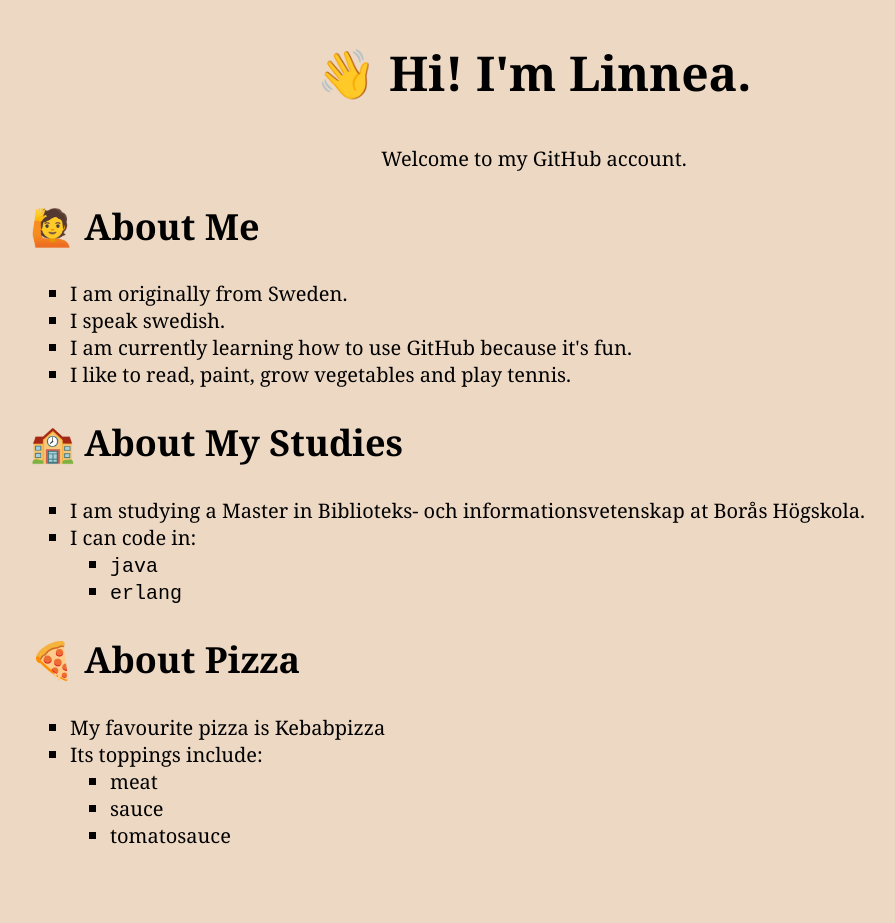
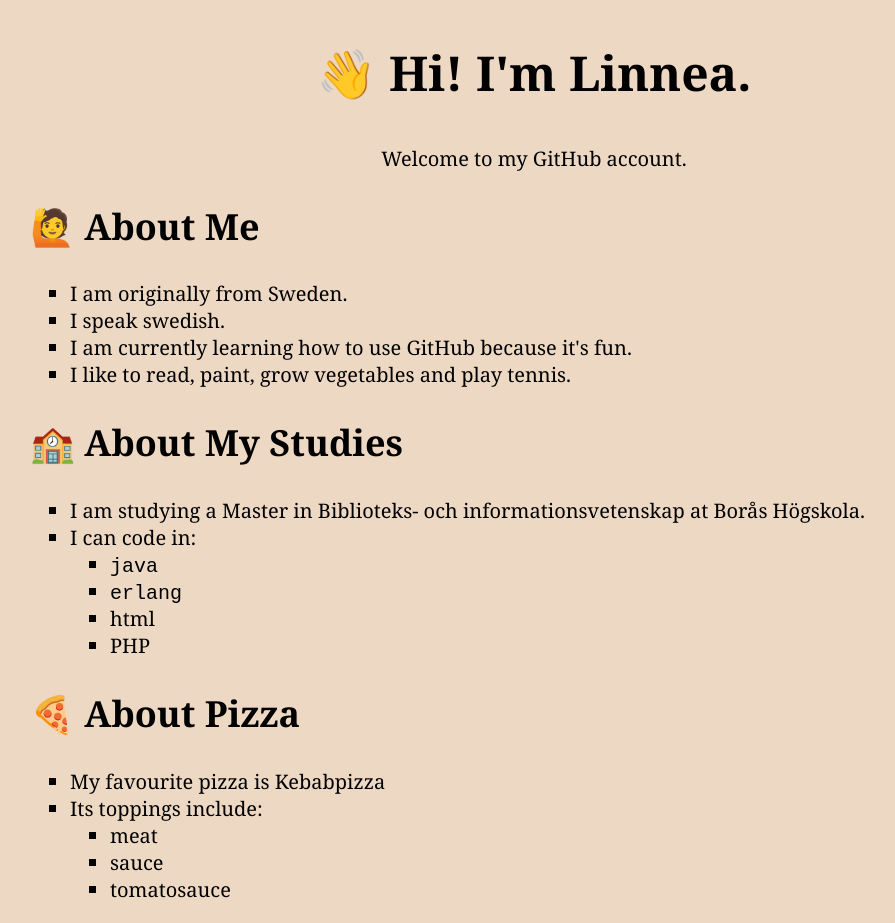
Before and after one commit to LSmedsgard/Mypage, a plain HTML site: page index.html in a window 1280 px wide. Shown: the whole page, without its empty margins (106-1001 px from the left). Before the commit the page ends 869 px from the top, so only its background shows below. Drawn offline with Linux system fonts and the light colour scheme.

Commit message:
Update index.html

```diff
--- a/index.html
+++ b/index.html
@@ -29,6 +29,8 @@
                 <ul>
                     <li><code>java</code></li>
                     <li><code>erlang</code></li>
+                    <li>html</li>
+                    <li>PHP</li>
                 </ul>
             </li>
         </ul>
```
